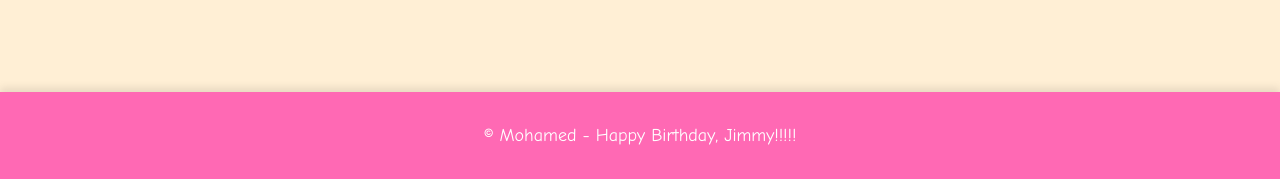
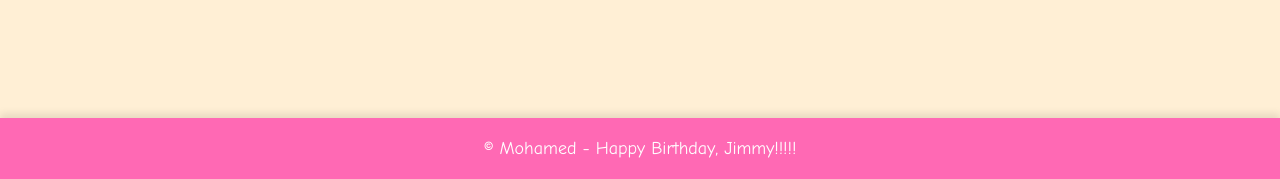
Before and after one commit to Mohamed-7071/Birthday-Website, a plain HTML site: page index.html in a window 1280 px wide. Shown: the part 621-800 px from the top of the page. Drawn offline with Linux system fonts and the light colour scheme.

Commit message:
last edit

```diff
--- a/index.html
+++ b/index.html
@@ -47,10 +47,11 @@
     background-color: #ff69b4;
     color: white;
     text-align: center;
-            padding: 15px 0;
+    padding: 2px 0; /* Reduced padding to make the footer smaller */
     position: fixed;
     width: 100%;
     bottom: 0;
+    font-size: 12px; /* Smaller font size for the footer text */
     box-shadow: 0 -4px 8px rgba(0, 0, 0, 0.1);
 }
         .balloons {
```
Lines whose indentation alone changed are shown as unchanged.
